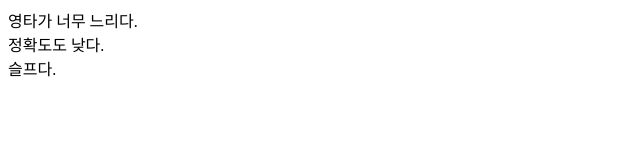
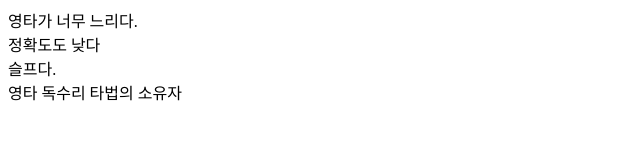
Before and after one commit to kcjaitlyn/zirong, a plain HTML site: page index.html in a window 1280 px wide. Shown: the whole page, without its empty margins (0-640 px from the left). Drawn offline with Linux system fonts and the light colour scheme.

Commit message:
message2

```diff
--- a/index.html
+++ b/index.html
@@ -6,6 +6,7 @@
     <title>Document</title>
 </head>
 <body>
-    영타가 너무 느리다. <br> 정확도도 낮다. <br> 슬프다.
+    영타가 너무 느리다. <br> 정확도도 낮다 <br> 슬프다.
+    <br>영타 독수리 타법의 소유자
 </body>
 </html>
```
